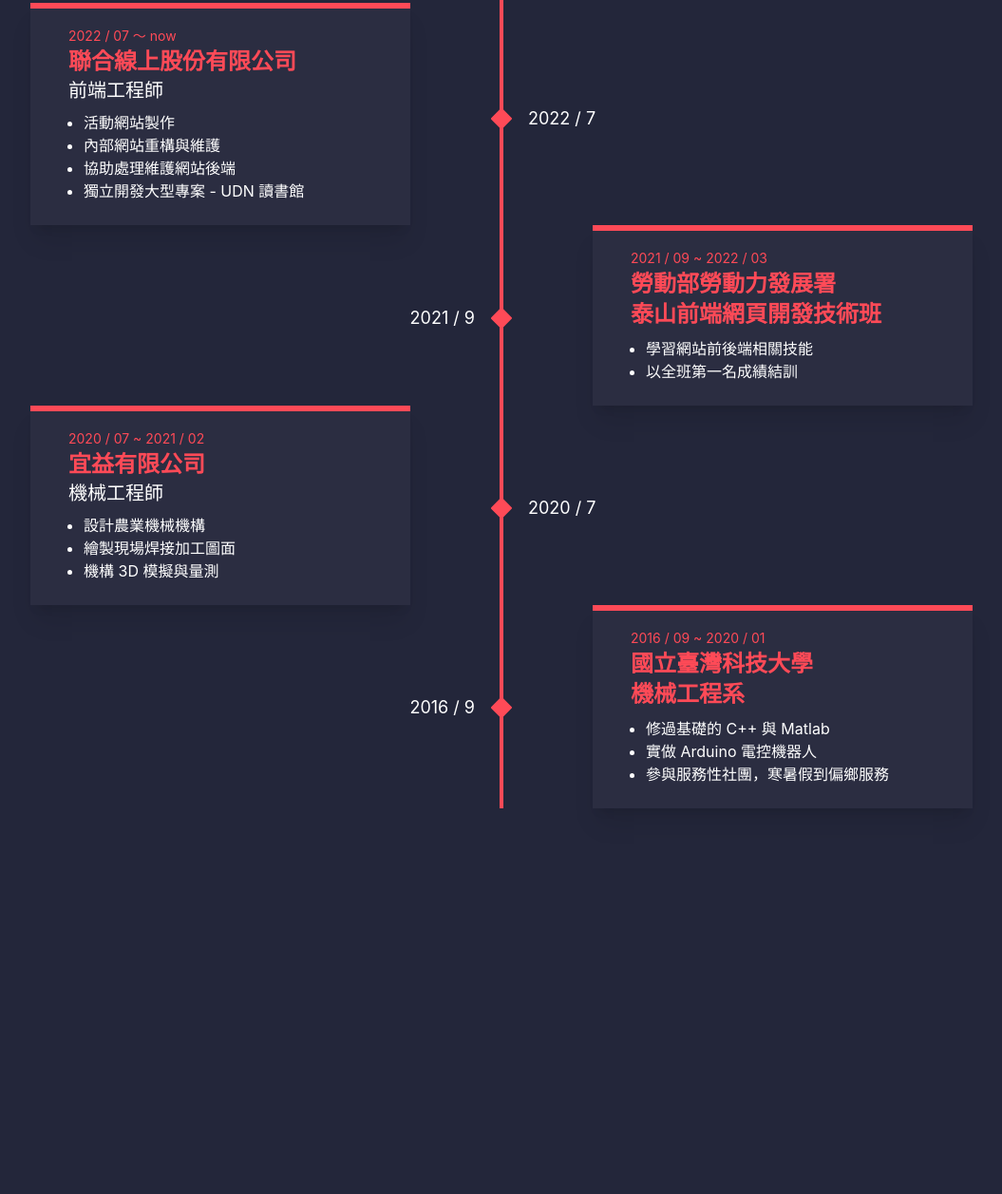
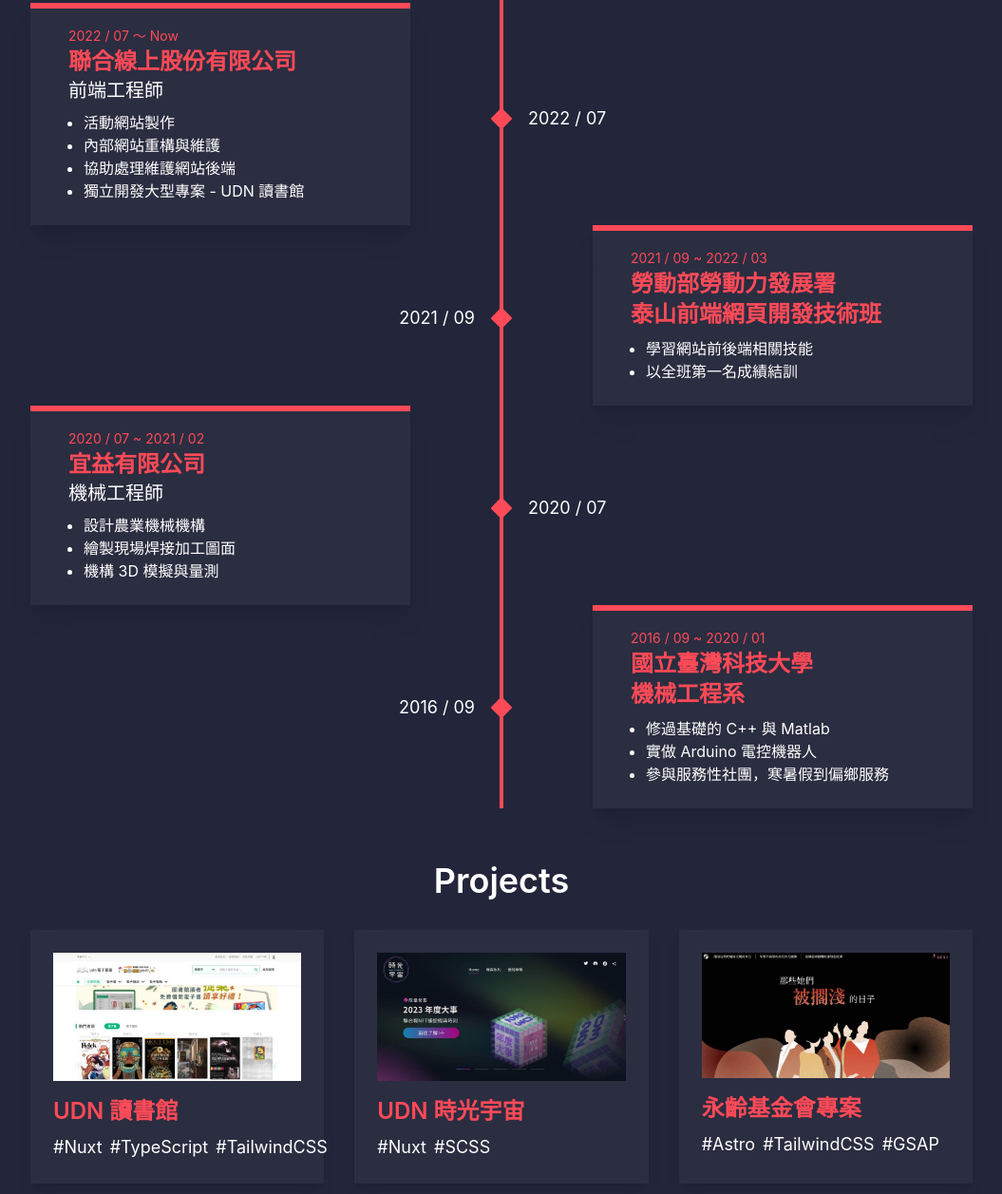
Before and after one commit to Link1515/Link1515.github.io, an Astro site: page / in a window 1280 px wide. Shown: the part 1557-2814 px from the top of the page at 95% size, without its empty margins (112-1167 px from the left). Before the commit the page ends 2464 px from the top, so only its background shows below. Built offline with nearby package versions, Linux system fonts and the light colour scheme; Astro itself is replaced by a stand-in of ours.

Commit message:
create projects section

```diff
--- a/src/components/Experience.astro
+++ b/src/components/Experience.astro
@@ -10,7 +10,7 @@ import ExperienceMoment from '~/components/Experience/Moment.astro';
   >
     <div class="md:w-[400px] md:even:ml-auto">
       <ExperienceCard
-        date="2022 / 07 ～ now"
+        date="2022 / 07 ～ Now"
         title={['聯合線上股份有限公司']}
         subTitle="前端工程師"
         list={[
@@ -56,16 +56,16 @@ import ExperienceMoment from '~/components/Experience/Moment.astro';
       class="absolute left-0 right-0 top-0 mx-auto hidden h-full w-1 bg-secondary lg:block"
     >
       <ExperienceMoment additionalClass={['top-[140px]']}>
-        <span slot="right-side">2022 / 7</span>
+        <span slot="right-side">2022 / 07</span>
       </ExperienceMoment>
       <ExperienceMoment additionalClass={['top-[350px]']}>
-        <span slot="left-side">2021 / 9</span>
+        <span slot="left-side">2021 / 09</span>
       </ExperienceMoment>
       <ExperienceMoment additionalClass={['top-[550px]']}>
-        <span slot="right-side">2020 / 7</span>
+        <span slot="right-side">2020 / 07</span>
       </ExperienceMoment>
       <ExperienceMoment additionalClass={['top-[760px]']}>
-        <span slot="left-side">2016 / 9</span>
+        <span slot="left-side">2016 / 09</span>
       </ExperienceMoment>
     </div>
   </div>
--- /dev/null
+++ b/src/components/Projects.astro
@@ -0,0 +1,27 @@
+---
+import ProjectsCard from '~/components/Projects/Card.astro';
+import imageUdnLibrary from '~/assets/images/projects/udn-library.jpg';
+import imageTimeverse from '~/assets/images/projects/timeverse.jpg';
+import imageWomanRight from '~/assets/images/projects/woman-right.jpg';
+---
+
+<section class="container mb-14">
+  <h1 class="mb-8 text-center">Projects</h1>
+  <div class="mx-auto grid max-w-[992px] gap-8 lg:grid-cols-3">
+    <ProjectsCard
+      title="UDN 讀書館"
+      imageMeta={imageUdnLibrary}
+      tags={['Nuxt', 'TypeScript', 'TailwindCSS']}
+    />
+    <ProjectsCard
+      title="UDN 時光宇宙"
+      imageMeta={imageTimeverse}
+      tags={['Nuxt', 'SCSS']}
+    />
+    <ProjectsCard
+      title="永齡基金會專案"
+      imageMeta={imageWomanRight}
+      tags={['Astro', 'TailwindCSS', 'GSAP']}
+    />
+  </div>
+</section>
--- /dev/null
+++ b/src/components/Projects/Card.astro
@@ -0,0 +1,21 @@
+---
+import { Image } from 'astro:assets';
+
+interface Props {
+  imageMeta: ImageMetadata;
+  title: string;
+  tags: string[];
+}
+
+const { imageMeta, title, tags } = Astro.props;
+---
+
+<div class="bg-primary-light p-6 shadow-lg">
+  <div class="mb-4">
+    <Image src={imageMeta} alt={title} />
+  </div>
+  <h3 class="mb-2 font-semibold text-secondary">{title}</h3>
+  <ul class="flex gap-2 text-lg">
+    {tags.map((tag) => <li>#{tag}</li>)}
+  </ul>
+</div>
--- a/src/pages/index.astro
+++ b/src/pages/index.astro
@@ -3,10 +3,12 @@ import Layout from '~/layouts/Layout.astro';
 import Banner from '~/components/Banner.astro';
 import Skills from '~/components/Skills.astro';
 import Experience from '~/components/Experience.astro';
+import Projects from '~/components/Projects.astro';
 ---
 
 <Layout>
   <Banner />
   <Skills />
   <Experience />
+  <Projects />
 </Layout>
```
Also changed, not shown: src/assets/images/projects/timeverse.jpg (added), src/assets/images/projects/udn-library.jpg (added), src/assets/images/projects/woman-right.jpg (added).
